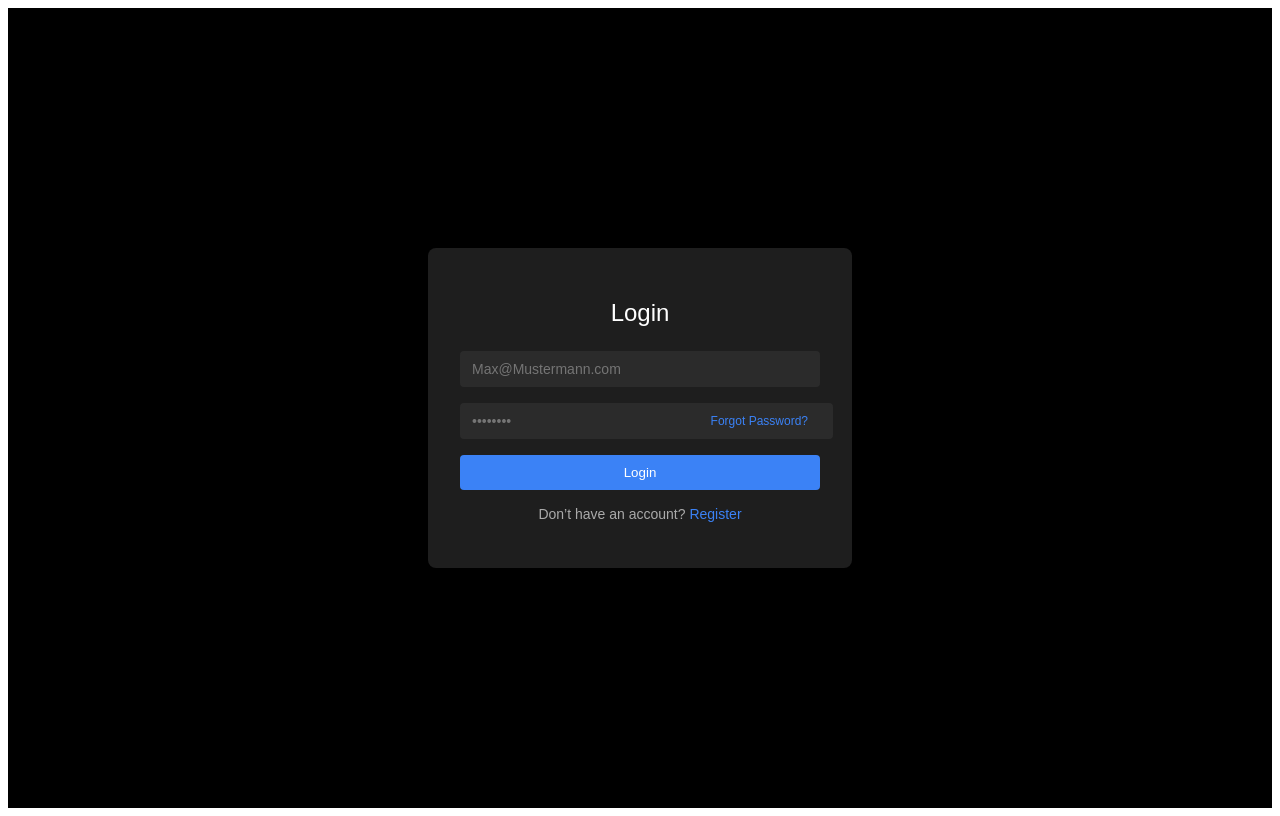
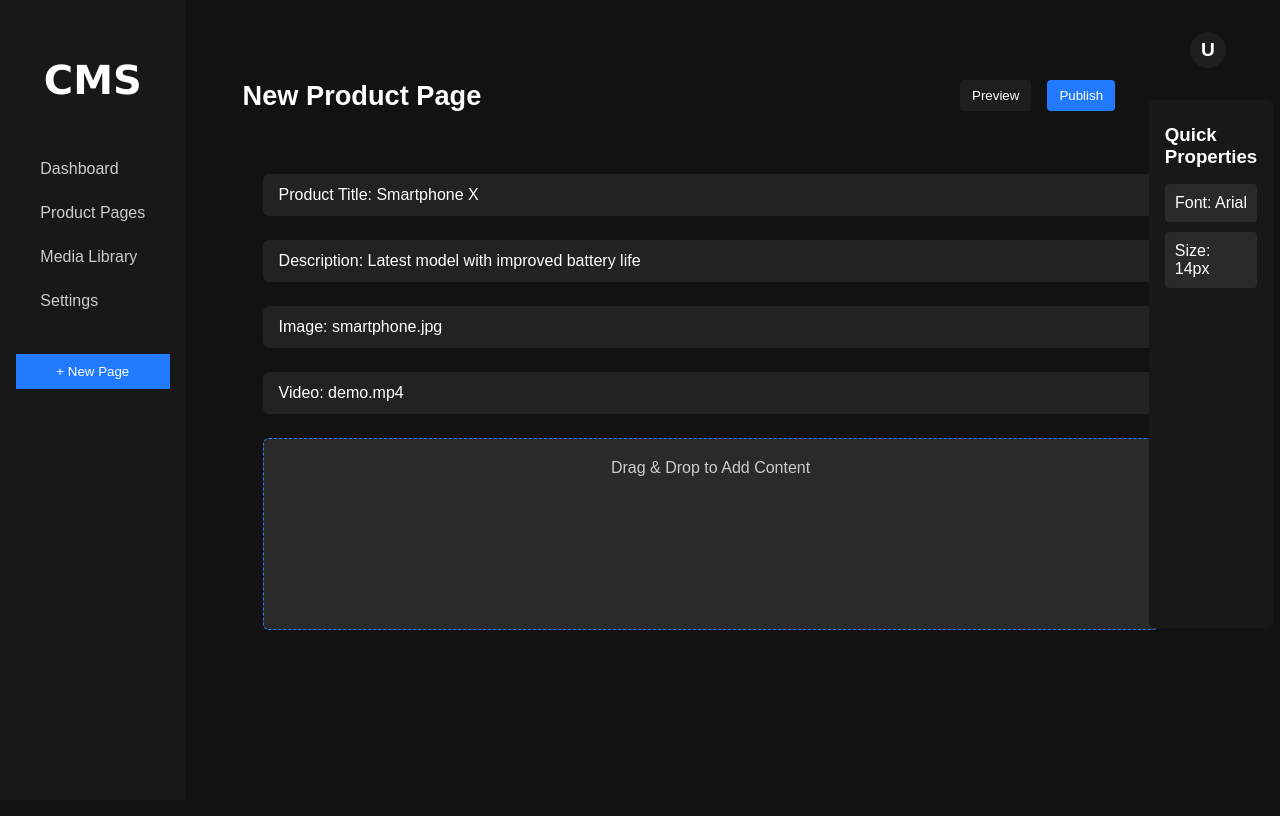
Before and after one commit to dixitnavadia/Simplified-CMS, a React (Vite) app: page / in a window 1280 px wide. Built offline with nearby package versions, Linux system fonts and the light colour scheme.

Commit message:
NewPage in Progress

```diff
--- a/src/App.jsx
+++ b/src/App.jsx
@@ -1,6 +1,6 @@
 import Register from './pages/register'
 import Login from './pages/login'
-import './App.css'
+import NewPage from './pages/NewPage'
 
 function App() {
 
@@ -8,7 +8,8 @@ function App() {
   return (
     <>
       {/* <Register /> */}
-      <Login />
+      {/* <Login /> */}
+      <NewPage />
 
     </>
   )
--- /dev/null
+++ b/src/pages/NewPage.jsx
@@ -0,0 +1,56 @@
+import React from "react";
+import "../styles/NewPage.css"; // Assuming you have a CSS file for styles
+
+const NewPage = () => {
+  return (
+    <div className="app">
+      <aside className="sidebar">
+        <h1>CMS</h1>
+        <nav>
+          <ul>
+            <li className="nav-bar-item">Dashboard</li>
+            <li className="nav-bar-item">Product Pages</li>
+            <li className="nav-bar-item">Media Library</li>
+            <li className="nav-bar-item">Settings</li>
+          </ul>
+        </nav>
+        <button className="new-page-btn">+ New Page</button>
+      </aside>
+
+      <div className="main-layout">
+        <div className="top-bar">
+          <header className="header">
+            <h2>New Product Page</h2>
+            <div className="actions">
+              <button className="preview">Preview</button>
+              <button className="publish">Publish</button>
+            </div>
+          </header>
+        </div>
+
+        <main className="main-content">
+          <div className="editor">
+            <div className="field">Product Title: Smartphone X</div>
+            <div className="field">
+              Description: Latest model with improved battery life
+            </div>
+            <div className="field">Image: smartphone.jpg</div>
+            <div className="field">Video: demo.mp4</div>
+            <div className="drop-zone">Drag & Drop to Add Content</div>
+          </div>
+        </main>
+      </div>
+
+     <div className="right-panel">
+        <div className="user-icon">U</div>
+        <aside className="properties">
+          <h3>Quick Properties</h3>
+          <div className="prop-field">Font: Arial</div>
+          <div className="prop-field">Size: 14px</div>
+        </aside>
+      </div>
+    </div>
+  );
+};
+
+export default NewPage;
--- a/src/styles/Authenticate.css
+++ b/src/styles/Authenticate.css
@@ -1,11 +1,14 @@
 /* Container */
+body{
+  margin: 0;
+}
+
 .auth-container {
   display: flex;
   justify-content: center;
   align-items: center;
   background-color: #000;
   min-height: 100vh;
-
 }
 
 /* Card */
--- /dev/null
+++ b/src/styles/NewPage.css
@@ -0,0 +1,202 @@
+body {
+  margin: 0;
+  font-family: Arial, sans-serif;
+  background-color: #121212;
+  color: white;
+  font-family: Arial, Helvetica, sans-serif;
+}
+
+.app {
+  display: flex;
+  height: 100vh;
+  width: 100vw;
+}
+
+.sidebar {
+  width: 12vw;
+  background: #181818;
+  padding: 24px 16px;
+  display: flex;
+  flex-direction: column;
+
+  align-items: center;
+}
+
+.main-layout {
+  padding: 25px;
+  width:70vw;
+  flex: 1;
+  display: flex;
+  flex-direction: column;
+  min-width: 0;
+}
+
+.top-bar {
+  display: flex;
+  width: 70vw;
+  padding: 32px 32px 0px 32px;
+  background: transparent;
+}
+
+.header {
+  display: flex;
+  align-items: center;
+  gap: 32px;
+}
+
+.header h1 {
+  font-size: 2.5rem;
+  margin: 0;
+}
+
+.actions {
+  display: flex;
+  gap: 16px;
+  position: fixed;
+  left: 75vw;
+}
+
+.right-panel {
+  display: flex;
+  flex-direction: column;
+  align-items: center;
+  width: 10vw;
+  padding-top: 32px;
+
+}
+
+.user-icon {
+  width: 36px;
+  height: 36px;
+  background-color: #1e1e1e;
+  color: white;
+  border-radius: 50%;
+  text-align: center;
+  line-height: 36px;
+  font-weight: bold;
+  display: flex;
+  align-items: center;
+  justify-content: center;
+  font-size: 1.2rem;
+  margin-bottom: 32px;
+  margin-right: 16px;
+}
+
+.main-content {
+  margin-top: 40px;
+  width: inherit;
+  flex: 1;
+  padding: 0 32px 32px 32px;
+  display: flex;
+  align-items: flex-start;
+  margin-left: 20px;
+}
+
+.editor {
+  width: 100%;
+  display: flex;
+  flex-direction: column;
+  gap: 16px;
+}
+
+.field,
+.prop-field {
+  background: #222;
+  padding: 12px 16px;
+  border-radius: 6px;
+  margin-bottom: 8px;
+}
+
+.drop-zone {
+  background-color: #2a2a2a;
+  border: 1px dashed #217aff;
+  padding: 20px;
+  text-align: center;
+  border-radius: 6px;
+  color: #ccc;
+  height: 150px;
+}
+
+.properties {
+  height: 60vh;
+  background: #181818;
+  padding: 24px 16px;
+  display: flex;
+  flex-direction: column;
+  align-items: center;
+  border-radius: 6px;
+  margin-right: 10px;
+}
+
+.properties h3 {
+  margin-top: 0;
+  margin-bottom: 16px;
+}
+
+.prop-field {
+  background-color: #2a2a2a;
+  padding: 10px;
+  margin-bottom: 10px;
+  border-radius: 4px;
+}
+
+.sidebar h2 {
+  margin-top: 0;
+  font-size: 18px;
+}
+
+.sidebar nav ul {
+  list-style: none;
+  padding: 0;
+}
+
+.sidebar nav ul li {
+  margin: 10px 0;
+  cursor: pointer;
+}
+
+.new-page-btn {
+  margin-top: 20px;
+  padding: 10px;
+  width: 100%;
+  background-color: #217aff;
+  color: white;
+  border: none;
+  cursor: pointer;
+}
+
+.preview,
+.publish {
+  padding: 8px 12px;
+  border: none;
+  border-radius: 4px;
+  cursor: pointer;
+}
+
+.preview {
+  background-color: #1e1e1e;
+  color: white;
+  position: relative;
+}
+
+.publish {
+  background-color: #217aff;
+  color: white;
+}
+
+.nav-bar-item {
+  color: #ccc;
+  cursor: pointer;
+  padding: 8px 16px;
+  border-radius: 4px;
+}
+
+h1 {
+  font-family:Verdana, Geneva, Tahoma, sans-serif;
+  font-size: 2.5rem;
+  }
+
+h2 {
+    font-size: 1.7rem ;
+
+}
```
